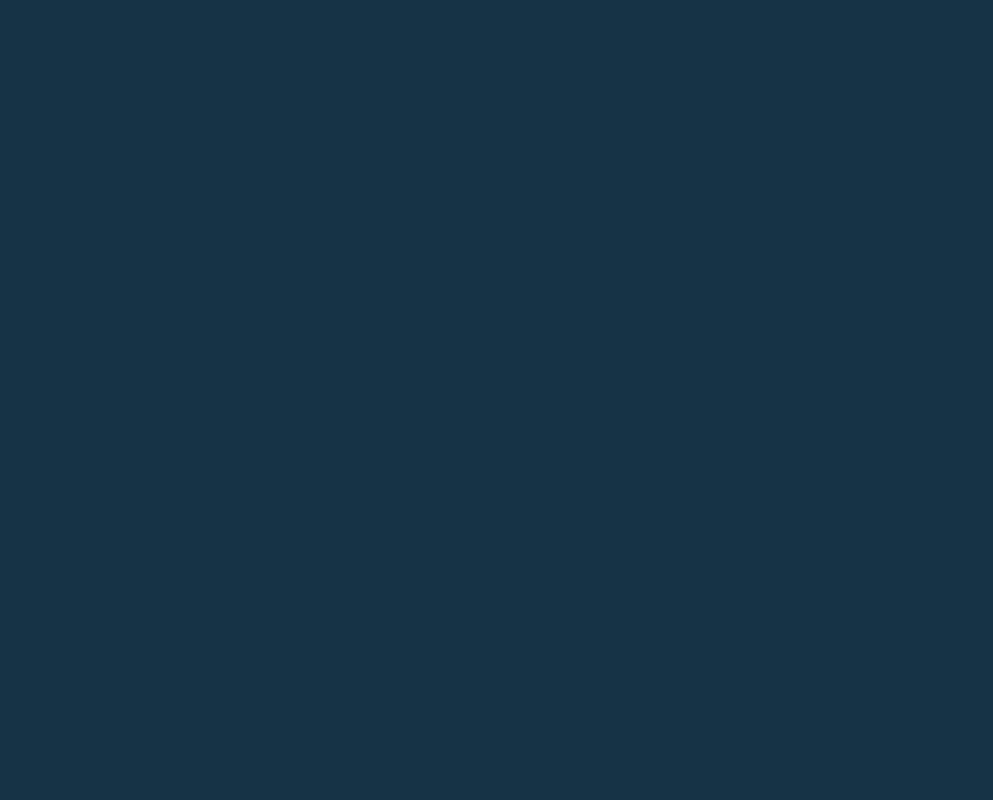
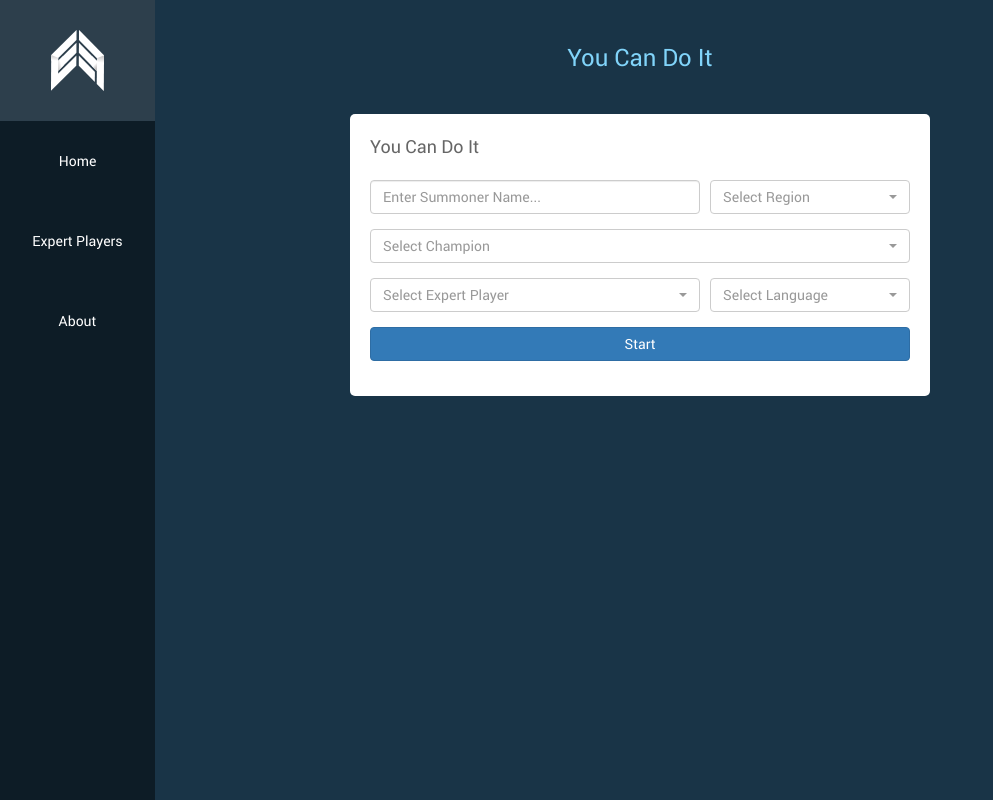
Before and after one commit to ahmedsafadii/YouCanDoIt, a PHP site: page / in a window 1280 px wide. Before the commit the part shown is empty. Shown: the whole page, without its empty margins (0-993 px from the left). Run offline with PHP 8.4, Linux system fonts and the light colour scheme; some libraries are stand-ins or nearby versions.

Commit message:
finish homepage design

```diff
--- a/css/style.css
+++ b/css/style.css
@@ -3,9 +3,121 @@
     margin: 0;
 }
 
+@font-face {
+    font-family: 'Bold';
+    src: url('../fonts/rol.ttf') format('truetype');
+}
+
+@font-face {
+    font-family: 'regular';
+    src: url('../fonts/ror.ttf') format('truetype');
+}
+
+html{
+    min-height:100%;/* make sure it is at least as tall as the viewport */
+    position:relative;
+}
 body{
-    background-color: #163346;
+    height:100%; /* force the BODY element to match the height of the HTML element */
+    background-color: #193447;
+    font-family: 'regular';
+    color:white;
 }
 .leftMenu{
     background-color: #0d1c26;
+    width: 155px;
+    height: 100%;
+    position:absolute;
+    top:0;
+    bottom:0;
+    left:0;
+    right:0;
+    overflow:hidden;
+    z-index:2;
 }
+
+.leftMenu ul {
+    list-style-type: none;
+}
+
+.leftMenu ul li {
+    color: white;
+    text-align: center;
+    padding-top:30px;
+    padding-bottom: 30px;
+}
+
+.leftMenu ul li:hover{
+    background-color: #2d3f4c;
+}
+
+.leftMenu ul li a{
+    text-decoration: none;
+    color:white;
+}
+
+.mainContent {
+    width: 580px;
+    height: 100%;
+    text-align: center;
+    float: none;
+    font-size: 24px;
+    margin: 0 auto;
+    margin-top: 40px;
+    margin-bottom: 40px;
+    color: #81d4fa;
+}
+
+.selectBox{
+    width: 580px;
+    height: 100%;
+    background-color: #ffffff;
+    float: none;
+    margin: 0 auto;
+    border-radius: 5px;
+}
+
+.img-circle{
+    border-radius: 50%;
+}
+
+.titleSelect{
+  font-size: 18px;
+  text-align: left;
+  padding: 20px 20px 20px 20px;
+  font-family: 'regular';
+  color: rgb(102, 102, 102);
+}
+
+.boxSelect{
+   text-align: left;
+   padding: 0px 20px 20px 20px;
+}
+
+.clear{
+    clear: both;
+}
+
+.navbar-header{
+    background-color: #0d1c26;
+}
+
+a{
+    color:white;
+    text-decoration: none;
+}
+
+.navbar-header button{
+    background-color: white;
+}
+
+.icon-bar{
+    background-color:#0d1c26;
+}
+.container-fluid{
+background-color: #0d1c26;
+}
+.navbar .navbar-nav > li > a:hover, .navbar-default .navbar-nav > li > a:focus {
+     background-color: #2d3f4c;
+    color: white;
+}
--- a/index.html
+++ b/index.html
@@ -4,16 +4,103 @@ To change this license header, choose License Headers in Project Properties.
 To change this template file, choose Tools | Templates
 and open the template in the editor.
 -->
-<html>
-    <head>
-        <title>TODO supply a title</title>
-        <meta charset="UTF-8">
-        <meta name="viewport" content="width=device-width, initial-scale=1.0">
-        <link href="css/style.css" rel="stylesheet" type="text/css"/>
-    </head>
-    <body>
-        <div class="leftMenu">
 
+
+<title>You Can Do It !</title>
+<meta charset="UTF-8">
+<meta name="viewport" content="width=device-width, initial-scale=1.0">
+<!-- Latest compiled and minified CSS -->
+<link rel="stylesheet" href="http://maxcdn.bootstrapcdn.com/bootstrap/3.3.6/css/bootstrap.min.css">
+<!-- Latest compiled and minified JavaScript -->
+<!-- Latest compiled and minified CSS -->
+<link rel="stylesheet" href="https://cdnjs.cloudflare.com/ajax/libs/bootstrap-select/1.10.0/css/bootstrap-select.min.css">
+<link href="css/style.css" rel="stylesheet" type="text/css"/>
+<body>
+
+  <div class="leftMenu hidden-xs hidden-sm">
+    <ul>
+      <li><img src="img/logo.png" alt="" /></li>
+      <li><a href="#">Home</a></li>
+      <li><a href="#">Expert Players</a></li>
+      <li><a href="#">About</a></li>
+    </ul>
+  </div>
+
+  <nav class="navbar navbar-static-top hidden-md hidden-lg hidden-xl">
+  <div class="container-fluid">
+    <!-- Brand and toggle get grouped for better mobile display -->
+    <div class="navbar-header">
+      <button type="button" class="navbar-toggle collapsed" data-toggle="collapse" data-target="#bs-example-navbar-collapse-1" aria-expanded="false">
+        <span class="sr-only">Toggle navigation</span>
+        <span class="icon-bar"></span>
+        <span class="icon-bar"></span>
+        <span class="icon-bar"></span>
+      </button>
+      <a class="navbar-brand" href="#"><img src="img/logo.png" alt="" width="20" height="20" /></a>
+    </div>
+
+    <!-- Collect the nav links, forms, and other content for toggling -->
+    <div class="collapse navbar-collapse" id="bs-example-navbar-collapse-1">
+      <ul class="nav navbar-nav">
+      <li><a href="#">Home</a></li>
+      <li><a href="#">Expert Players</a></li>
+      <li><a href="#">About</a></li>
+      </ul>
+    </div>
+    <!-- /.navbar-collapse -->
+  </div><!-- /.container-fluid -->
+</nav>
+
+  <div class="container">
+    <div class="row">
+      <div class="mainContent">You Can Do It</div>
+    </div>
+    <div class="row">
+      <div class="selectBox">
+      <div class="titleSelect">
+      You Can Do It
+      </div>
+      <div class="boxSelect">
+        <form action="#" method="get">
+        <div class="form-group" style="float:left;width:340px;padding-right:10px;">
+        <input type="text" placeholder="Enter Summoner Name..." class="form-control" id="usr">
         </div>
-    </body>
-</html>
+          <div class="form-group" style="float:left;">
+            <select title="Select Region" name="id" data-live-search="true" data-size="5" data-width="200px" class="selectpicker">
+            <option class="bs-title-option" value="">Select Region</option>
+            <option label="1026" value="1026" data-content="<img class='img-circle' src='http://mqds.edu.ps/aparena/images/item/3003.png' width='20' height='20' alt='Europe Nordic & East' /> Europe Nordic & East"></option>
+            </select>
+           </div>
+           <div class="clear"></div>
+          <div class="form-group" style="float:left;">
+            <select title="Select Champion" name="id" data-live-search="true" data-size="5" data-width="540px" class="selectpicker">
+            <option class="bs-title-option" value="">Select Champion</option>
+            <option label="1026" value="1026" data-content="<img class='img-circle' src='http://mqds.edu.ps/aparena/images/item/3003.png' width='20' height='20' alt='Europe Nordic & East' /> Europe Nordic & East"></option>
+            </select>
+           </div>
+           <div class="clear"></div>
+          <div class="form-group" style="float:left;padding-right:10px;">
+            <select title="Select Expert Player" name="id" data-live-search="true" data-size="5" data-width="330px" class="selectpicker">
+            <option class="bs-title-option" value="">Select Expert Player</option>
+            <option label="1026" value="1026" data-content="<img class='img-circle' src='http://mqds.edu.ps/aparena/images/item/3003.png' width='20' height='20' alt='Europe Nordic & East' /> Europe Nordic & East"></option>
+            </select>
+           </div>
+          <div class="form-group" style="float:left;">
+            <select title="Select Language" name="id" data-live-search="true" data-size="5" data-width="200px" class="selectpicker">
+            <option class="bs-title-option" value="">Select Language</option>
+            <option label="1026" value="1026" data-content="<img class='img-circle' src='http://mqds.edu.ps/aparena/images/item/3003.png' width='20' height='20' alt='Europe Nordic & East' /> Europe Nordic & East"></option>
+            </select>
+           </div>
+          <div class="form-group" style="float:left;">
+          <button type="submit" class="btn btn-primary" style="width:540px;">Start</button>
+           </div>
+           <div class="clear"></div>
+         </form>
+       </div>
+       </div>
+     </div>
+   </div>
+<script src="https://ajax.googleapis.com/ajax/libs/jquery/1.12.0/jquery.min.js"></script>
+<script src="http://maxcdn.bootstrapcdn.com/bootstrap/3.3.6/js/bootstrap.min.js"></script>
+<script src="https://cdnjs.cloudflare.com/ajax/libs/bootstrap-select/1.10.0/js/bootstrap-select.min.js"></script>
+ </body>
--- a/nbproject/private/private.xml
+++ b/nbproject/private/private.xml
@@ -2,8 +2,6 @@
 <project-private xmlns="http://www.netbeans.org/ns/project-private/1">
     <editor-bookmarks xmlns="http://www.netbeans.org/ns/editor-bookmarks/2" lastBookmarkId="0"/>
     <open-files xmlns="http://www.netbeans.org/ns/projectui-open-files/2">
-        <group>
-            <file>file:/Users/ahmedsafadi/All%20My%20Files/Projects/youcandoit/index.php</file>
-        </group>
+        <group/>
     </open-files>
 </project-private>
```
Also changed, not shown: nbproject/customs.json (added, +14 -0 lines), fonts/rol.ttf (added), fonts/ror.ttf (added), img/icon.png (added), img/logo.png (added).
